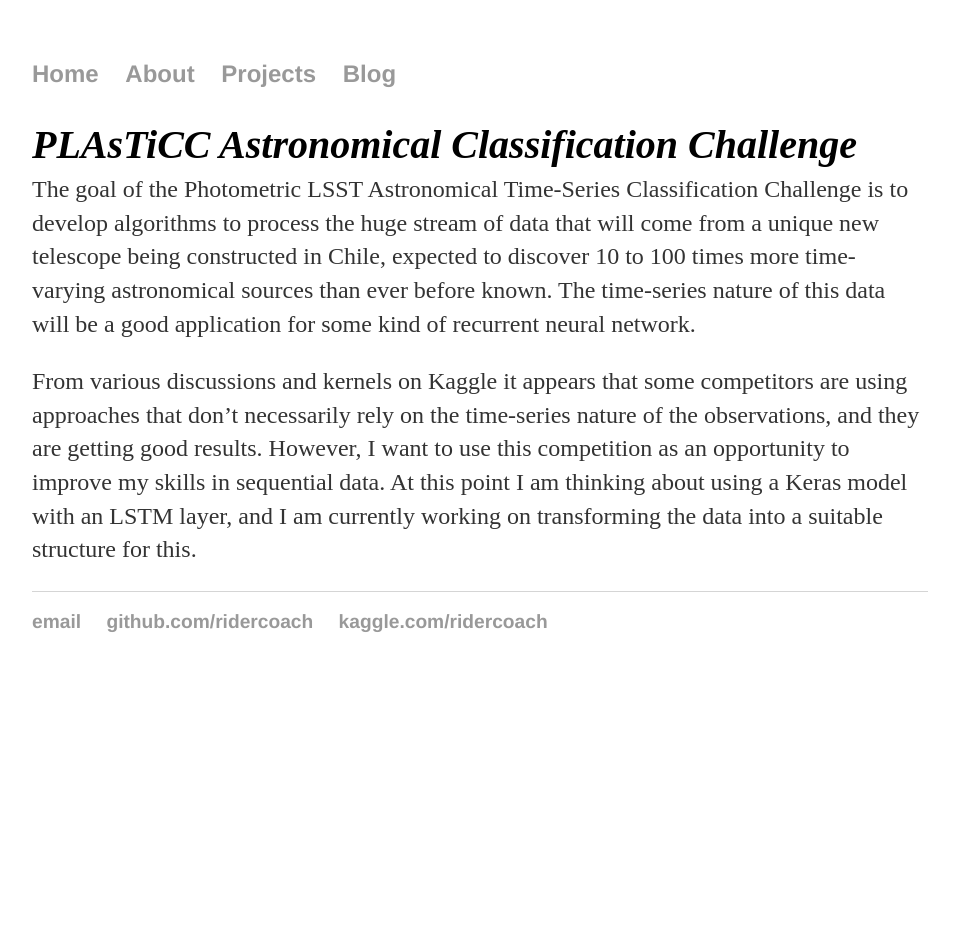
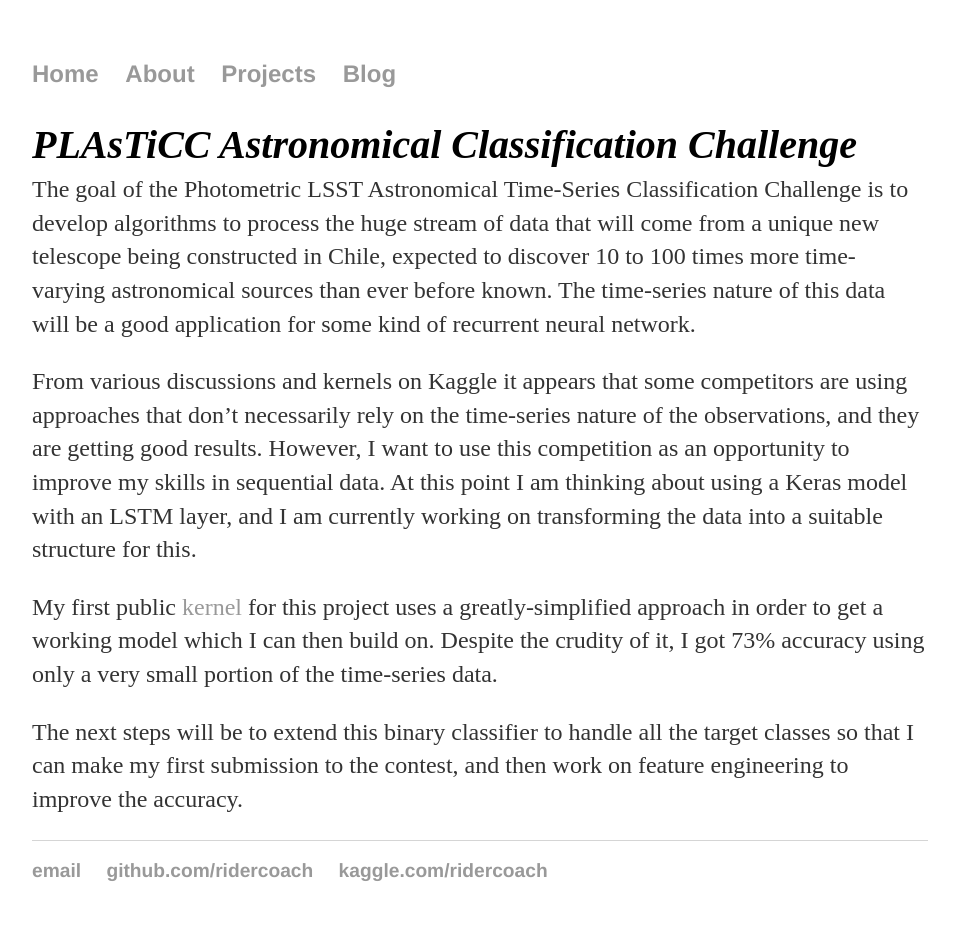
Before and after one commit to ridercoach/ridercoach.github.io, a Jekyll site: the page built from _projects/c_plasticc.md, in a window 1280 px wide. Shown: the whole page, without its empty margins (160-1119 px from the left). Built offline with Jekyll 4.4.1, drawn with Linux system fonts in a browser that asks for light colours; before the commit the page ends 900 px from its top, so only the background shows below that.

Commit message:
added note about first plasticc kernel, and other minor general changes

```diff
--- a/_projects/c_plasticc.md
+++ b/_projects/c_plasticc.md
@@ -20,3 +20,13 @@ results.  However, I want to use this competition as an opportunity to
 improve my skills in sequential data.  At this point I am thinking
 about using a Keras model with an LSTM layer, and I am currently
 working on transforming the data into a suitable structure for this.
+
+My first public [kernel](https://www.kaggle.com/ridercoach/crude-binary-attempt-w-raw-time-series-data)
+for this project uses a greatly-simplified approach in order to get
+a working model which I can then build on. Despite the crudity of it,
+I got 73% accuracy using only a very small portion of the time-series
+data.
+
+The next steps will be to extend this binary classifier to handle all
+the target classes so that I can make my first submission to the
+contest, and then work on feature engineering to improve the accuracy.
```
Also changed, not shown: index.html (+4 -4 lines).
